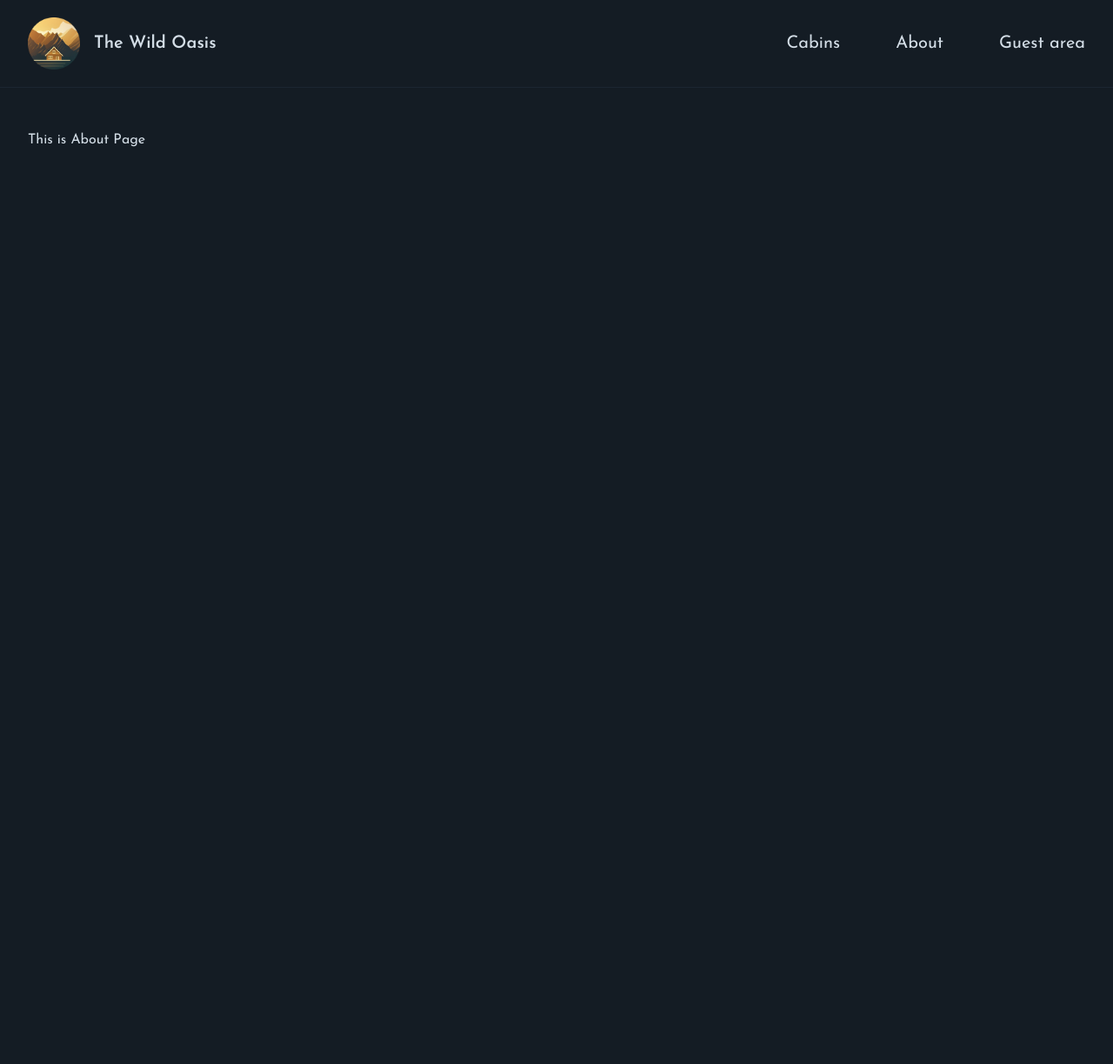
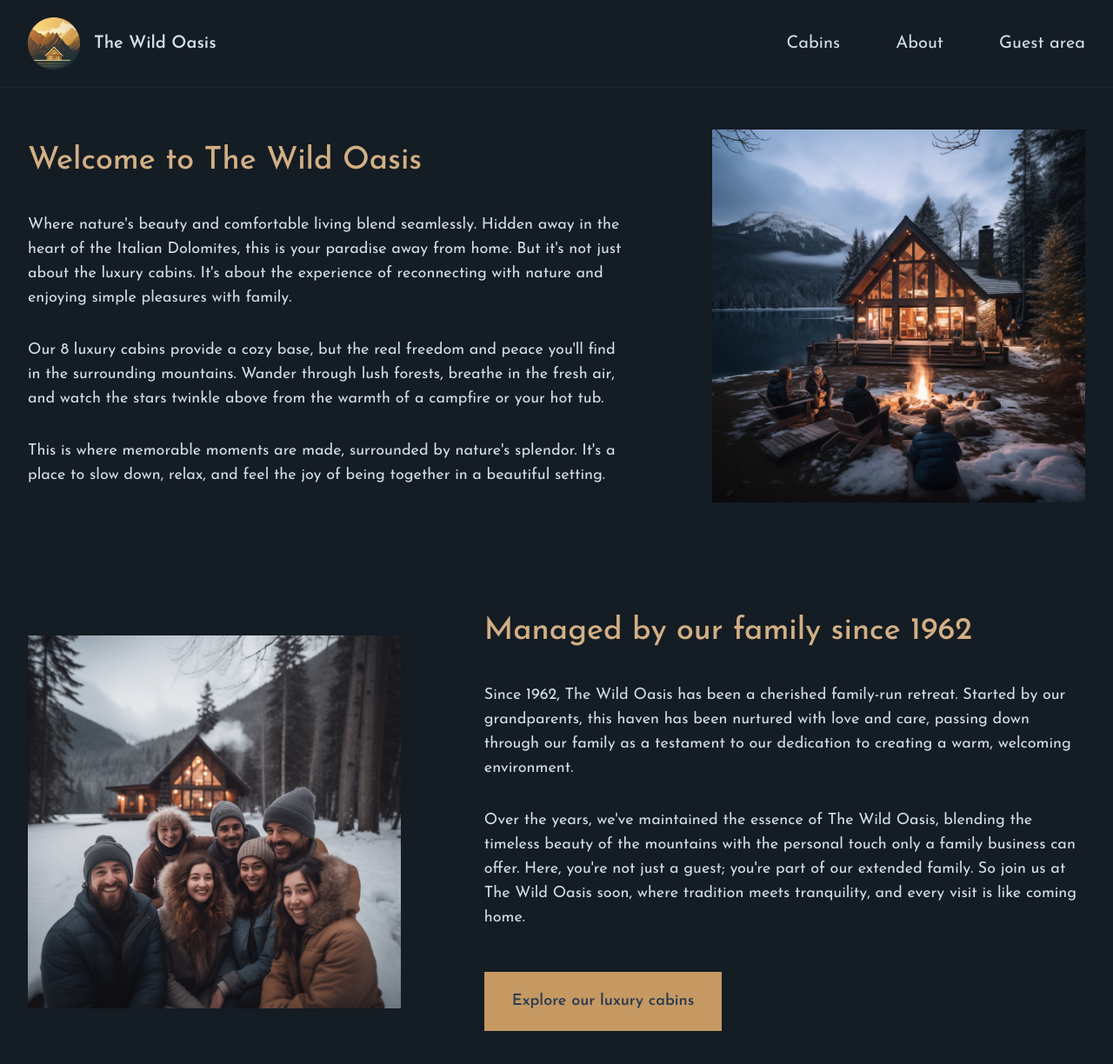
Before and after one commit to PoryaNikmaram/hotel-oasis, a Next.js app: page /about in a window 1280 px wide. Shown: the top 1224 px of the page at 87% size. Before the commit the page ends 800 px from the top, so only its background shows below. Built offline with nearby package versions, Linux system fonts and the light colour scheme.

Commit message:
05 building the about page with responsive images (#5)
* add about page with image optimization

* add about page with image optimization

```diff
--- a/app/about/page.js
+++ b/app/about/page.js
@@ -1,7 +1,92 @@
-export const metadata = {
-  tittle: "About",
-};
+import image1 from "@/public/about-1.jpg";
+import Head from "next/head";
+import Image from "next/image";
 
 export default function About() {
-  return <div>This is About Page</div>;
+  return (
+    <>
+      <Head>
+        <title>About // The Wild Oasis</title>
+      </Head>
+
+      <div className="grid grid-cols-5 gap-x-24 gap-y-32 text-lg items-center">
+        <div className="col-span-3">
+          <h1 className="text-4xl mb-10 text-accent-400 font-medium">
+            Welcome to The Wild Oasis
+          </h1>
+
+          <div className="space-y-8">
+            <p>
+              Where nature&apos;s beauty and comfortable living blend
+              seamlessly. Hidden away in the heart of the Italian Dolomites,
+              this is your paradise away from home. But it&apos;s not just about
+              the luxury cabins. It&apos;s about the experience of reconnecting
+              with nature and enjoying simple pleasures with family.
+            </p>
+            <p>
+              Our 8 luxury cabins provide a cozy base, but the real freedom and
+              peace you&apos;ll find in the surrounding mountains. Wander
+              through lush forests, breathe in the fresh air, and watch the
+              stars twinkle above from the warmth of a campfire or your hot tub.
+            </p>
+            <p>
+              This is where memorable moments are made, surrounded by
+              nature&apos;s splendor. It&apos;s a place to slow down, relax, and
+              feel the joy of being together in a beautiful setting.
+            </p>
+          </div>
+        </div>
+
+        <div className="col-span-2">
+          <Image
+            src={image1}
+            alt="Family sitting around a fire pit in front of cabin"
+            placeholder="blur"
+            quality={80}
+          />
+        </div>
+
+        <div className="relative aspect-square col-span-2">
+          <Image
+            src="/about-2.jpg"
+            fill
+            className="object-cover"
+            alt="Family that manages The Wild Oasis"
+          />
+        </div>
+
+        <div className="col-span-3">
+          <h1 className="text-4xl mb-10 text-accent-400 font-medium">
+            Managed by our family since 1962
+          </h1>
+
+          <div className="space-y-8">
+            <p>
+              Since 1962, The Wild Oasis has been a cherished family-run
+              retreat. Started by our grandparents, this haven has been nurtured
+              with love and care, passing down through our family as a testament
+              to our dedication to creating a warm, welcoming environment.
+            </p>
+            <p>
+              Over the years, we&apos;ve maintained the essence of The Wild
+              Oasis, blending the timeless beauty of the mountains with the
+              personal touch only a family business can offer. Here, you&apos;re
+              not just a guest; you&apos;re part of our extended family. So join
+              us at The Wild Oasis soon, where tradition meets tranquility, and
+              every visit is like coming home.
+            </p>
+
+            <div>
+              <a
+                href="/cabins"
+                className="inline-block mt-4 bg-accent-500 px-8 py-5 text-primary-800 text-lg font-semibold hover:bg-accent-600 transition-all"
+              >
+                Explore our luxury cabins
+              </a>
+            </div>
+          </div>
+        </div>
+      </div>
+    </>
+  );
 }
```
